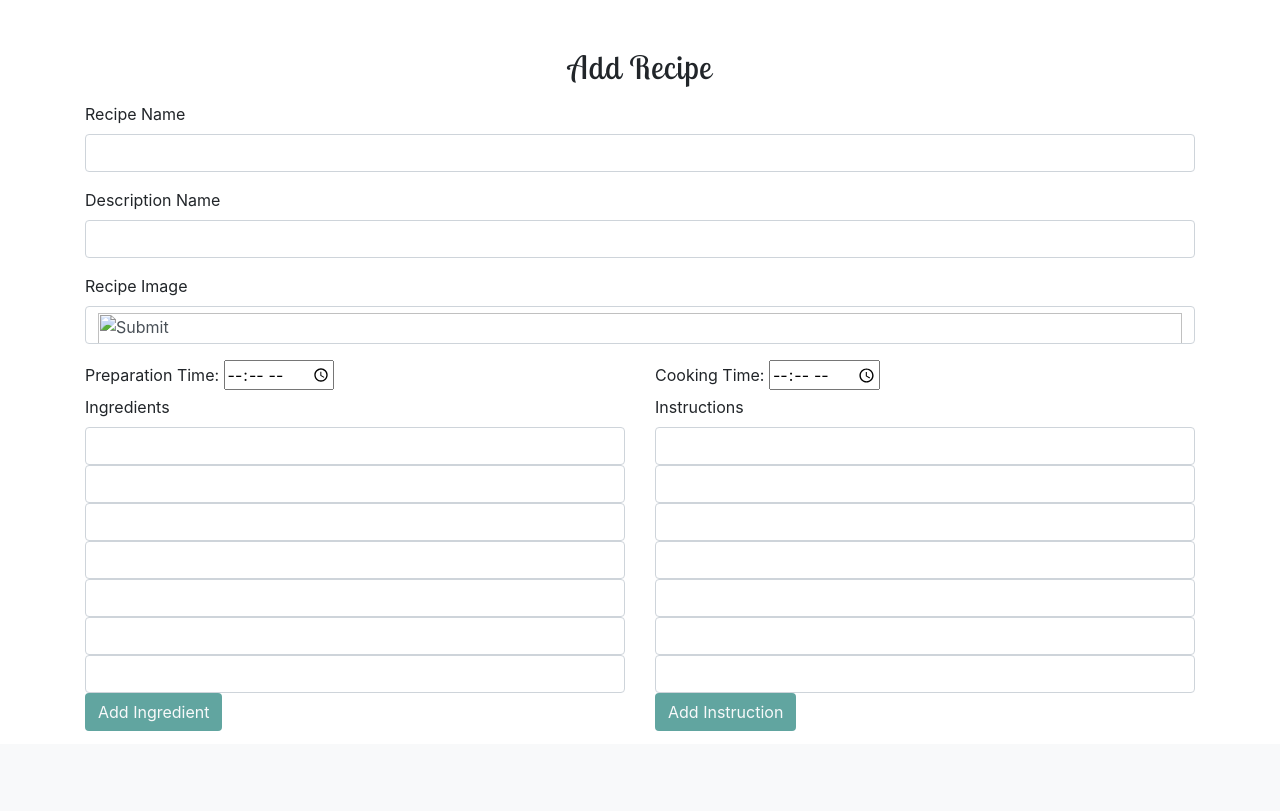
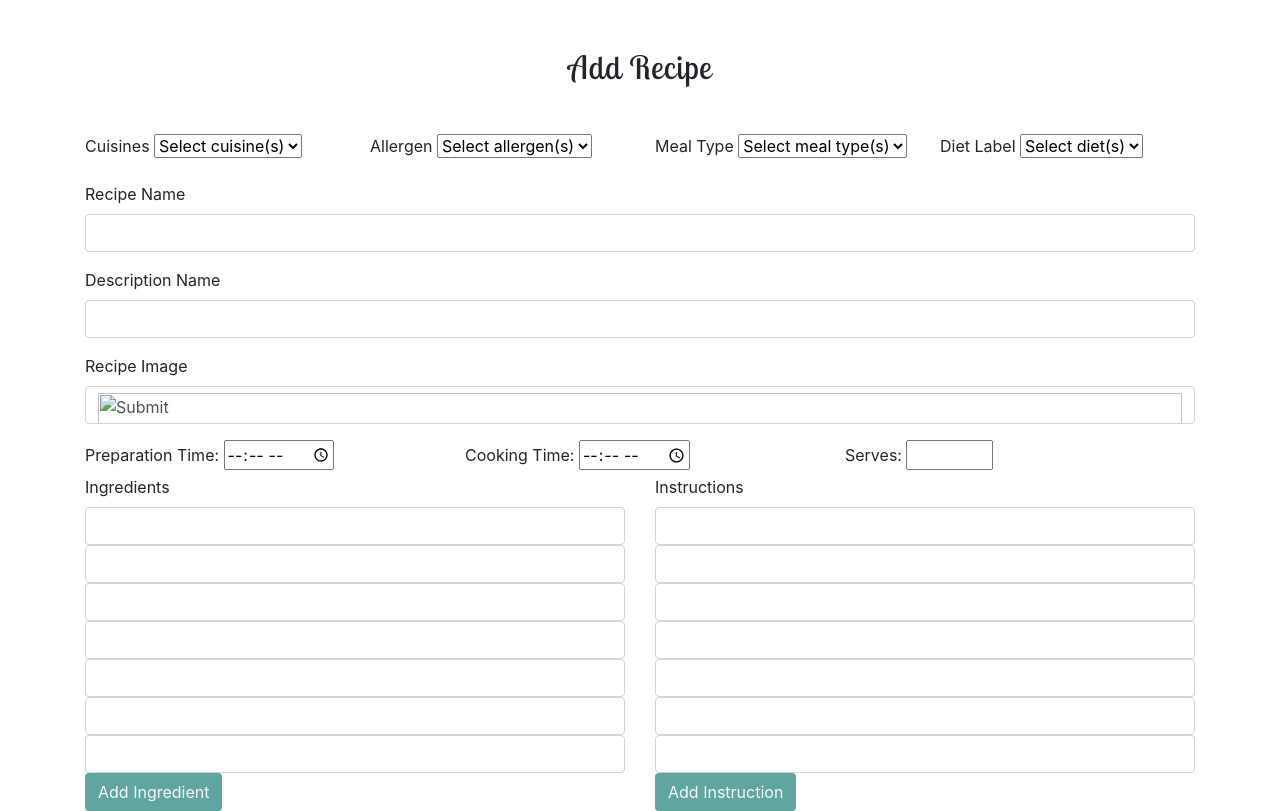
Before and after one commit to Camila-Ribeiro/My-Cookbook_Milestone-Project, a Flask app: page /add_recipes in a window 1280 px wide. Shown: the part 56-867 px from the top of the page. Before the commit the page ends 787 px from the top, so only its background shows below. Run offline with Flask 2, Linux system fonts and the light colour scheme; some libraries are stand-ins or nearby versions.

Commit message:
refactoring code on add-recipes.html and commented out code on all-recipes.html

```diff
--- a/templates/add-recipes.html
+++ b/templates/add-recipes.html
@@ -1,10 +1,52 @@
 {% include 'base.html' %} {% include 'includes/_nav.html' %} {% block content %}
 
 <body>
-    <div class="container">
-        <section class="mt-5">
-            <h1 class="text-center mb-3">Add Recipe</h1>
+    <div class="container mt-5">
+        <h1 class="text-center mb-5">Add Recipe</h1>
         <form class="recipe-form w-100">
+            <div class="row">
+                <div class="col">
+                    <div class="form-group">
+                        <label for="cuisines1">Cuisines</label>
+                        <select name="cuisines1" id="cuisines1">
+                            <option disabled="" selected=""> Select cuisine(s) </option>
+                            <option value="volvo">Volvo</option>
+                            <option value="saab">Saab</option>
+                        </select>
+                    </div>
+                </div>
+                <div class="col">
+                    <div class="form-group">
+                        <label for="cuisines1">Allergen</label>
+                        <select name="cuisines1" id="cuisines1">
+                            <option disabled="" selected=""> Select allergen(s) </option>
+                            <option value="volvo">Volvo</option>
+                            <option value="saab">Saab</option>
+                        </select>
+                    </div>
+                </div>
+                <div class="col">
+                    <div class="form-group">
+                        <label for="cuisines1">Meal Type</label>
+                        <select name="cuisines1" id="cuisines1">
+                            <option disabled="" selected=""> Select meal type(s) </option>
+                            <option value="volvo">Volvo</option>
+                            <option value="saab">Saab</option>
+                        </select>
+                    </div>
+                </div>
+                <div class="col">
+                    <div class="form-group">
+                        <label for="cuisines1">Diet Label</label>
+                        <select name="cuisines1" id="cuisines1">
+                            <option disabled="" selected=""> Select diet(s) </option>
+                            <option value="volvo">Volvo</option>
+                            <option value="saab">Saab</option>
+                        </select>
+                    </div>
+                </div>
+
+            </div>
             <div class="form-group">
                 <label for="recipeName1">Recipe Name</label>
                 <input type="text" class="form-control" id="recipeName1" placeholder="" aria-describedby="recipeName">
@@ -25,6 +67,10 @@
                 <div class="col">
                     <label for="appt">Cooking Time:</label>
                     <input type="time" id="appt" name="appt" aria-describedby="cookingTime">
+                </div>
+                <div class="col">
+                    <label for="quantity">Serves:</label>
+                    <input type="number" id="quantity" name="quantity" min="1" max="25">
                 </div>
             </div>
             <div class="row">
@@ -52,7 +98,7 @@
                 </div>
             </div>
         </form>
-        </section>
+    </div>
 </div>
 </body>
 
```
Also changed, not shown: templates/all-recipes.html (+12 -5 lines). Lines whose indentation alone changed are shown as unchanged.
